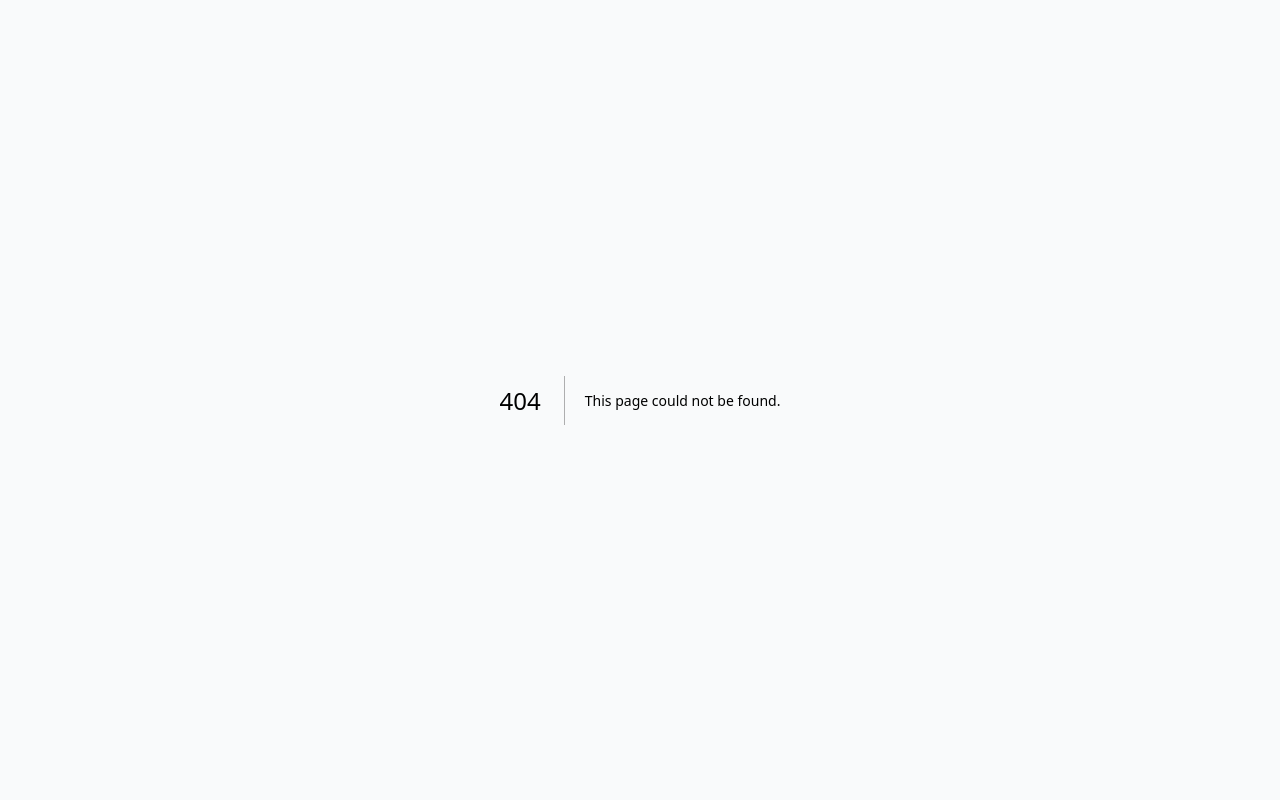
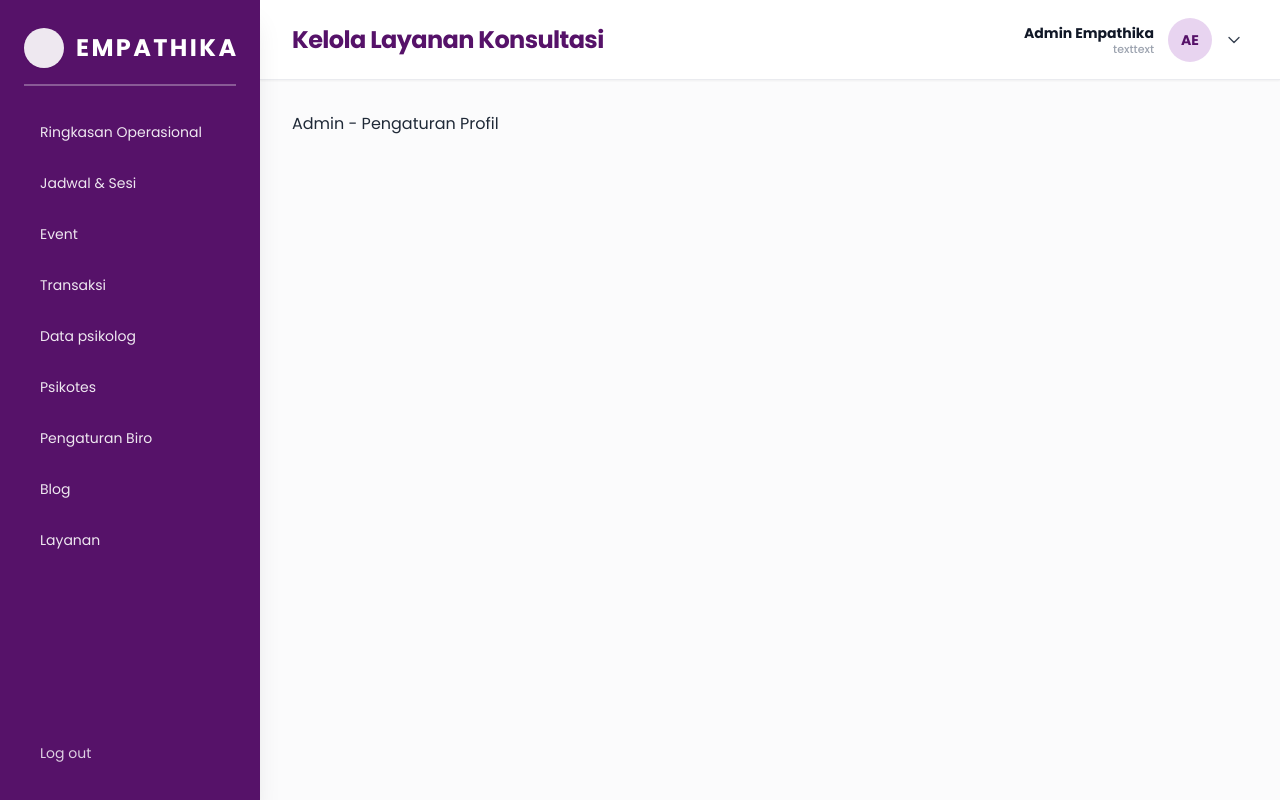
Before and after one commit to reppapi/empathika, a Next.js app in the folder frontend/: page /admin/profile in a window 1280 px wide. Before the commit this address had no page. Built offline with nearby package versions, Linux system fonts and the light colour scheme.

Commit message:
feat: tambah navbar admin

```diff
--- a/frontend/src/app/(admin)/admin/layout.tsx
+++ b/frontend/src/app/(admin)/admin/layout.tsx
@@ -1,13 +1,23 @@
-import { redirect } from "next/navigation"
+import SidebarAdmin from "@/components/layout/SidebarAdmin"
+import AdminNavbar from "@/components/layout/AdminNavbar"
 
-// TODO: Ganti dengan pengecekan session nyata
-async function checkAdminAuth() {
-  // Contoh: cek cookie/session
-  const isAdmin = false
-  if (!isAdmin) redirect("/login")
+export default function AdminLayout({ children }: { children: React.ReactNode }) {
+  // Bypass auth sementara agar tampilan admin bisa langsung di-preview
+  return (
+    <div className="min-h-screen bg-[#FBFBFC] font-poppins text-gray-800 flex">
+      {/* 1. Sidebar Navigasi Kiri */}
+      <SidebarAdmin />
+
+      {/* 2. Area Konten Kanan */}
+      <div className="flex-1 ml-[260px] flex flex-col min-w-0">
+        {/* Top Header Navbar */}
+        <AdminNavbar />
+
+        {/* Konten Halaman */}
+        <main className="flex-1 p-6 md:p-8">
+          {children}
+        </main>
+      </div>
+    </div>
+  )
 }
-
-export default async function AdminLayout({ children }: { children: React.ReactNode }) {
-  await checkAdminAuth()
-  return <div className="admin-layout">{children}</div>
-}
--- /dev/null
+++ b/frontend/src/app/(admin)/admin/profile/page.tsx
@@ -0,0 +1,3 @@
+export default function AdminProfilePage() {
+  return <div>Admin - Pengaturan Profil</div>
+}
--- /dev/null
+++ b/frontend/src/components/layout/AdminNavbar.tsx
@@ -0,0 +1,93 @@
+"use client"
+
+import { useState } from "react"
+
+interface AdminNavbarProps {
+  title?: string
+  adminName?: string
+  subtitle?: string
+}
+
+export function AdminNavbar({
+  title = "Kelola Layanan Konsultasi",
+  adminName = "Admin Empathika",
+  subtitle = "texttext",
+}: AdminNavbarProps) {
+  const [dropdownOpen, setDropdownOpen] = useState(false)
+
+  // Inisial avatar misalnya "AE" dari Admin Empathika
+  const initials = adminName
+    .split(" ")
+    .map((n) => n[0])
+    .join("")
+    .slice(0, 2)
+    .toUpperCase() || "AE"
+
+  return (
+    <header className="sticky top-0 z-30 flex h-20 w-full items-center justify-between border-b border-gray-200/80 bg-white px-8 font-poppins shadow-sm">
+      {/* Title Halaman */}
+      <div>
+        <h1 className="text-2xl font-extrabold text-[#561269] tracking-tight">
+          {title}
+        </h1>
+      </div>
+
+      {/* Profil Admin & Dropdown */}
+      <div className="relative">
+        <button
+          type="button"
+          onClick={() => setDropdownOpen(!dropdownOpen)}
+          className="flex items-center gap-3.5 rounded-full p-1.5 transition-colors hover:bg-gray-50 focus:outline-none"
+        >
+          {/* Info Teks Admin */}
+          <div className="text-right leading-tight">
+            <p className="text-sm font-bold text-gray-900">{adminName}</p>
+            <p className="text-[11px] text-gray-400 font-medium">{subtitle}</p>
+          </div>
+
+          {/* Avatar Bulat Inisial */}
+          <div className="flex h-11 w-11 shrink-0 items-center justify-center rounded-full bg-[#E8D4F0] text-sm font-bold text-[#561269]">
+            {initials}
+          </div>
+
+          {/* Chevron Icon */}
+          <svg
+            xmlns="http://www.w3.org/2000/svg"
+            fill="none"
+            viewBox="0 0 24 24"
+            strokeWidth={2}
+            stroke="currentColor"
+            className={`h-4 w-4 text-gray-700 transition-transform duration-200 ${
+              dropdownOpen ? "rotate-180" : ""
+            }`}
+          >
+            <path strokeLinecap="round" strokeLinejoin="round" d="m19.5 8.25-7.5 7.5-7.5-7.5" />
+          </svg>
+        </button>
+
+        {/* Dropdown Menu */}
+        {dropdownOpen && (
+          <div className="absolute right-0 mt-2 w-48 rounded-xl border border-gray-100 bg-white py-2 shadow-lg ring-1 ring-black/5">
+            <a
+              href="/admin/profile"
+              className="block px-4 py-2 text-xs font-medium text-gray-700 hover:bg-purple-50 hover:text-[#561269]"
+            >
+              Pengaturan Profil
+            </a>
+            <button
+              type="button"
+              onClick={() => {
+                window.location.href = "/login"
+              }}
+              className="block w-full px-4 py-2 text-left text-xs font-medium text-red-600 hover:bg-red-50"
+            >
+              Keluar
+            </button>
+          </div>
+        )}
+      </div>
+    </header>
+  )
+}
+
+export default AdminNavbar
--- a/frontend/src/components/layout/SidebarAdmin.tsx
+++ b/frontend/src/components/layout/SidebarAdmin.tsx
@@ -1,16 +1,84 @@
+"use client"
+
+import Link from "next/link"
+import { usePathname } from "next/navigation"
+
+interface NavItem {
+  name: string
+  path: string
+}
+
+const navItems: NavItem[] = [
+  { name: "Ringkasan Operasional", path: "/admin" },
+  { name: "Jadwal & Sesi", path: "/admin/jadwal" },
+  { name: "Event", path: "/admin/event" },
+  { name: "Transaksi", path: "/admin/transaksi" },
+  { name: "Data psikolog", path: "/admin/psikolog" },
+  { name: "Psikotes", path: "/admin/psikotes" },
+  { name: "Pengaturan Biro", path: "/admin/pengaturan" },
+  { name: "Blog", path: "/admin/blog" },
+  { name: "Layanan", path: "/admin/layanan" },
+]
+
 export function SidebarAdmin() {
+  const pathname = usePathname()
+
+  const isActive = (path: string) => {
+    if (path === "/admin") return pathname === "/admin"
+    return pathname?.startsWith(path)
+  }
+
   return (
-    <aside className="w-64 border-r bg-gray-900 text-white min-h-screen p-4">
-      <h2 className="mb-6 text-lg font-bold">Admin Panel</h2>
-      <nav className="flex flex-col gap-2">
-        <a href="/admin">Dashboard</a>
-        <a href="/admin/psikolog">Psikolog</a>
-        <a href="/admin/layanan">Layanan</a>
-        <a href="/admin/event">Event</a>
-        <a href="/admin/transaksi">Transaksi</a>
-        <a href="/admin/psikotes">Psikotes</a>
-        <a href="/admin/pengaturan">Pengaturan</a>
-      </nav>
+    <aside className="fixed left-0 top-0 bottom-0 z-40 flex w-[260px] flex-col justify-between overflow-y-auto bg-[#561269] px-6 py-7 font-poppins text-white shadow-xl">
+      {/* Bagian Atas: Logo & Menu Navigasi */}
+      <div className="flex flex-col">
+        {/* Brand / Logo Empathika */}
+        <Link href="/admin" className="mb-4 flex items-center gap-3">
+          <div className="h-10 w-10 shrink-0 rounded-full bg-white/90 shadow-sm" />
+          <span className="text-[24px] font-extrabold tracking-widest text-white uppercase">
+            EMPATHIKA
+          </span>
+        </Link>
+
+        {/* Divider Garis Tipis di Bawah Logo */}
+        <div className="mb-6 h-[1.5px] w-full bg-white/30" />
+
+        {/* Daftar Navigasi Menu */}
+        <nav className="flex flex-col gap-1.5">
+          {navItems.map((item) => {
+            const active = isActive(item.path)
+            return (
+              <Link
+                key={item.name}
+                href={item.path as any}
+                className={`flex items-center rounded-xl px-4 py-3 text-[14px] transition-all duration-200 ${
+                  active
+                    ? "bg-white/20 font-bold text-white shadow-sm backdrop-blur-sm"
+                    : "font-normal text-white/90 hover:bg-white/10 hover:text-white"
+                }`}
+              >
+                {item.name}
+              </Link>
+            )
+          })}
+        </nav>
+      </div>
+
+      {/* Bagian Bawah: Log out */}
+      <div className="pt-6">
+        <button
+          type="button"
+          onClick={() => {
+            // Log out handler / redirect
+            window.location.href = "/login"
+          }}
+          className="flex w-full items-center px-4 py-2 text-left text-[14px] font-normal text-white/80 transition-colors hover:text-white"
+        >
+          Log out
+        </button>
+      </div>
     </aside>
   )
 }
+
+export default SidebarAdmin
--- a/frontend/src/middleware.ts
+++ b/frontend/src/middleware.ts
@@ -9,9 +9,10 @@ export function middleware(request: NextRequest) {
   const token = request.cookies.get("access_token")?.value
 
   const isProtected = protectedRoutes.some((r) => pathname.startsWith(r))
-  const isAdmin = adminRoutes.some((r) => pathname.startsWith(r))
+  // Bypass sementara untuk dev admin:
+  // const isAdmin = adminRoutes.some((r) => pathname.startsWith(r))
 
-  if ((isProtected || isAdmin) && !token) {
+  if (isProtected && !token) {
     return NextResponse.redirect(new URL("/login", request.url))
   }
 
```
